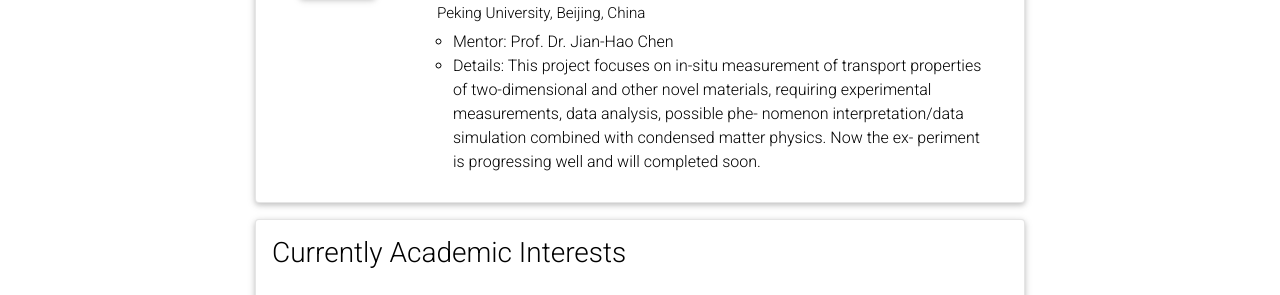
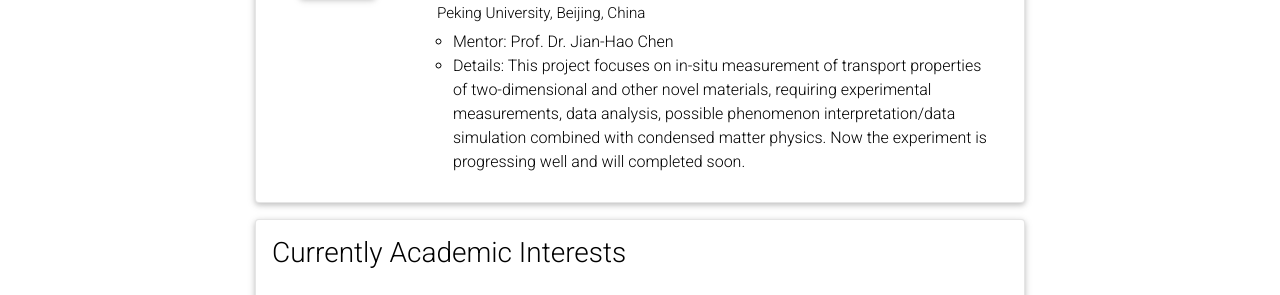
Before and after one commit to sufrepmia/al-folio_theme, a Jekyll site: the page built from _pages/cv.md, in a window 1280 px wide and 1009 px high. Shown: the part 544-839 px from the top of the window. Built offline with Jekyll 4.4.1, drawn with Linux system fonts in a browser that asks for light colours; comment, search, counter and statistics services are not loaded; a style sheet for code colours, icons or effects is not loaded.

Commit message:
Update cv.yml

```diff
--- a/_data/cv.yml
+++ b/_data/cv.yml
@@ -16,7 +16,7 @@
       year: 2022 - Now
       description:
         - 'Mentor: Prof. Dr. Jian-Hao Chen'
-        - 'Details: This project focuses on in-situ measurement of transport properties of two-dimensional and other novel materials, requiring experimental measurements, data analysis, possible phe- nomenon interpretation/data simulation combined with condensed matter physics. Now the ex- periment is progressing well and will completed soon.'
+        - 'Details: This project focuses on in-situ measurement of transport properties of two-dimensional and other novel materials, requiring experimental measurements, data analysis, possible phenomenon interpretation/data simulation combined with condensed matter physics. Now the experiment is progressing well and will completed soon.'
 
 - title: Currently Academic Interests
   type: nested_list
```
